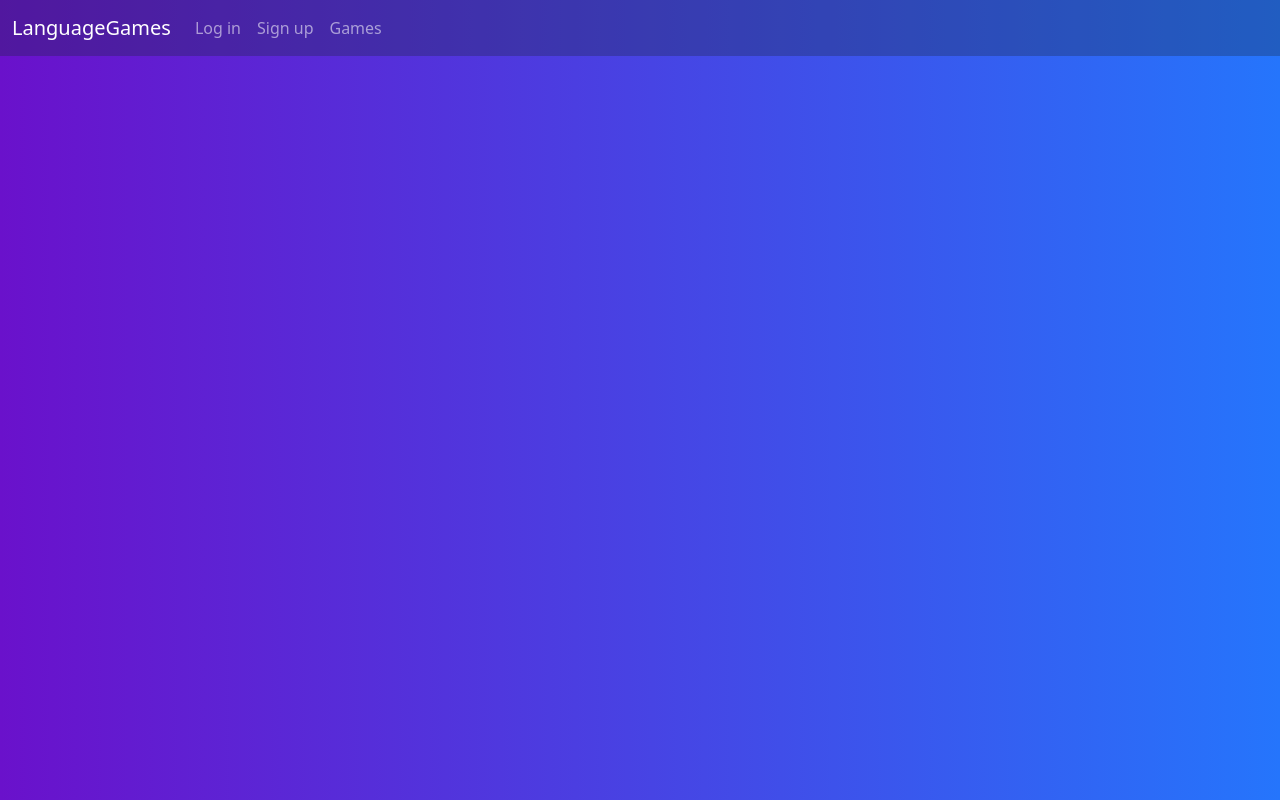
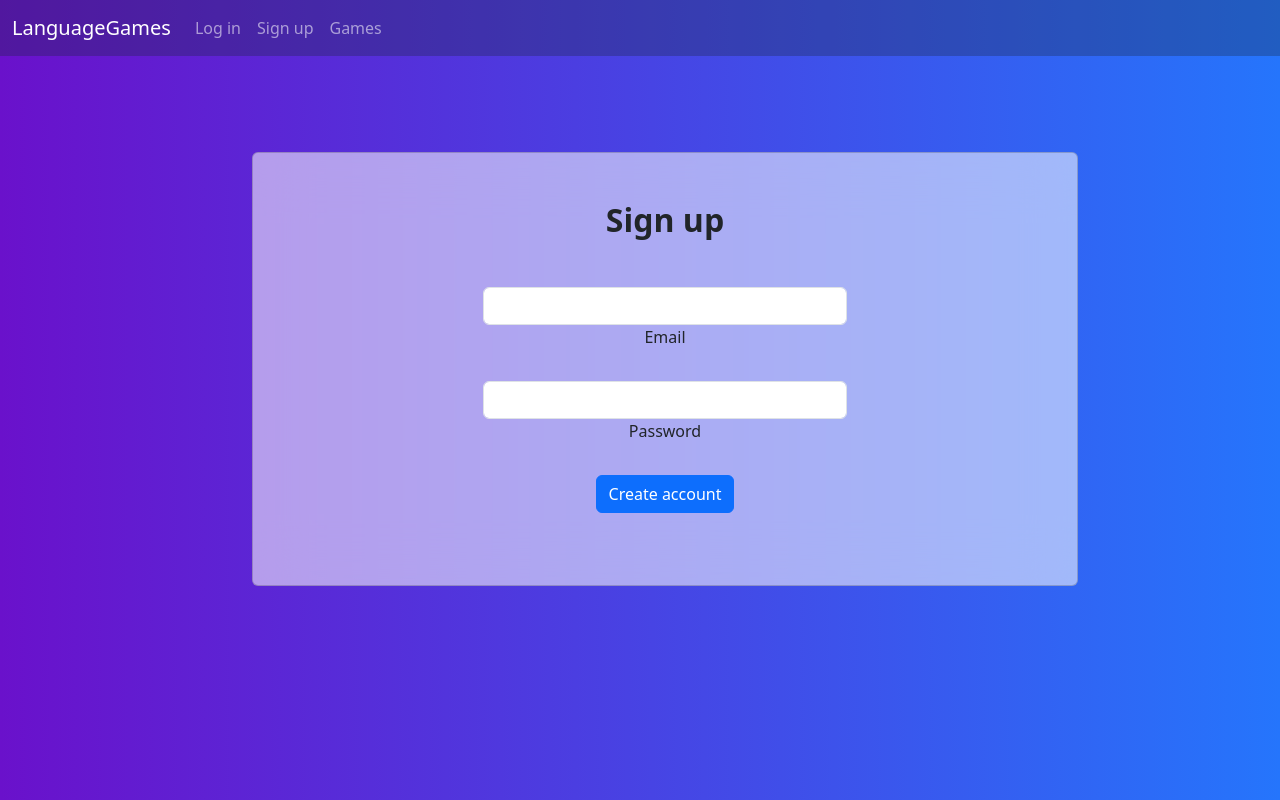
Before and after one commit to wojtek9/QuizTrove, a React (Vite) app: page /signup in a window 1280 px wide. Built offline with nearby package versions, Linux system fonts and the light colour scheme.

Commit message:
gamesView progress

```diff
--- a/src/App.css
+++ b/src/App.css
@@ -6,7 +6,7 @@ body {
     background: -webkit-linear-gradient(to right, rgba(106, 17, 203, 1), rgba(37, 117, 252, 1));
 
     /* W3C, IE 10+/ Edge, Firefox 16+, Chrome 26+, Opera 12+, Safari 7+ */
-    background: linear-gradient(to right, rgba(106, 17, 203, 1), rgba(37, 117, 252, 1))
+    background: linear-gradient(to right, rgba(106, 17, 203, 1), rgb(37, 117, 252, 1))
   }
 
   .cascading-right {
@@ -18,3 +18,10 @@ body {
       margin-right: 0;
     }
   }
+
+  .card-wrapper {
+    display: flex;
+    gap: 20px; /* Adjust the gap as needed */
+    flex-wrap: wrap;
+    justify-content: center;
+  }
--- a/src/App.tsx
+++ b/src/App.tsx
@@ -3,6 +3,8 @@ import "./App.css";
 import Login from "./components/LoginView";
 import Navigation from "./components/Navbar";
 import Home from "./components/HomeView";
+import Create from "./components/SignupView";
+import Games from "./components/GamesView";
 
 function App() {
   return (
@@ -11,6 +13,8 @@ function App() {
       <Routes>
         <Route path="/" element={<Home />} />
         <Route path="/login" element={<Login />} />
+        <Route path="/signup" element={<Create />} />
+        <Route path="/games" element={<Games />} />
       </Routes>
     </BrowserRouter>
   );
--- /dev/null
+++ b/src/components/GamesView.tsx
@@ -0,0 +1,50 @@
+import React from "react";
+import {
+  MDBCard,
+  MDBCardBody,
+  MDBCardTitle,
+  MDBCardText,
+  MDBCardImage,
+  MDBBtn,
+} from "mdb-react-ui-kit";
+
+function Games() {
+  return (
+    <div className="container">
+      <div className="card-wrapper">
+        <MDBCard>
+          <MDBCardImage
+            src="https://mdbootstrap.com/img/new/standard/nature/184.webp"
+            position="top"
+            alt="..."
+          />
+          <MDBCardBody>
+            <MDBCardTitle>Card title</MDBCardTitle>
+            <MDBCardText>
+              Some quick example text to build on the card title and make up the
+              bulk of the card's content.
+            </MDBCardText>
+            <MDBBtn href="#">Button</MDBBtn>
+          </MDBCardBody>
+        </MDBCard>
+        <MDBCard>
+          <MDBCardImage
+            src="https://mdbootstrap.com/img/new/standard/nature/184.webp"
+            position="top"
+            alt="..."
+          />
+          <MDBCardBody>
+            <MDBCardTitle>Card title</MDBCardTitle>
+            <MDBCardText>
+              Some quick example text to build on the card title and make up the
+              bulk of the card's content.
+            </MDBCardText>
+            <MDBBtn href="#">Button</MDBBtn>
+          </MDBCardBody>
+        </MDBCard>
+      </div>
+    </div>
+  );
+}
+
+export default Games;
--- a/src/components/Navbar.tsx
+++ b/src/components/Navbar.tsx
@@ -36,13 +36,13 @@ export default function Navigation() {
         <MDBCollapse show={showNavColor} navbar>
           <MDBNavbarNav className="me-auto mb-2 mb-lg-0">
             <MDBNavbarItem>
-              <MDBNavbarLink href="/Login">Log in</MDBNavbarLink>
+              <MDBNavbarLink href="/login">Log in</MDBNavbarLink>
             </MDBNavbarItem>
             <MDBNavbarItem>
-              <MDBNavbarLink href="#">Sign up</MDBNavbarLink>
+              <MDBNavbarLink href="/signup">Sign up</MDBNavbarLink>
             </MDBNavbarItem>
             <MDBNavbarItem>
-              <MDBNavbarLink href="#">Games</MDBNavbarLink>
+              <MDBNavbarLink href="/games">Games</MDBNavbarLink>
             </MDBNavbarItem>
           </MDBNavbarNav>
         </MDBCollapse>
--- /dev/null
+++ b/src/components/SignupView.tsx
@@ -0,0 +1,50 @@
+import {
+  MDBBtn,
+  MDBContainer,
+  MDBCard,
+  MDBCardBody,
+  MDBInput,
+  MDBRow,
+  MDBCol,
+} from "mdb-react-ui-kit";
+
+function Create() {
+  return (
+    <MDBContainer className="my-5" style={{ width: "800px" }}>
+      <MDBRow className="g-0 align-items-center">
+        <MDBCol col="6">
+          <MDBCard
+            className="my-5 cascading-right"
+            style={{
+              background: "hsla(0, 0%, 100%, 0.55)",
+              backdropFilter: "blur(30px)",
+            }}
+          >
+            <MDBCardBody className="p-5 shadow-5 text-center">
+              <h2 className="fw-bold mb-5">Sign up</h2>
+
+              <MDBInput
+                className="w-50 mx-auto"
+                wrapperClass="mb-4"
+                label="Email"
+                id="form3"
+                type="email"
+              />
+              <MDBInput
+                className="w-50 mx-auto"
+                wrapperClass="mb-4"
+                label="Password"
+                id="form4"
+                type="password"
+              />
+
+              <MDBBtn className="mb-4">Create account</MDBBtn>
+            </MDBCardBody>
+          </MDBCard>
+        </MDBCol>
+      </MDBRow>
+    </MDBContainer>
+  );
+}
+
+export default Create;
```
